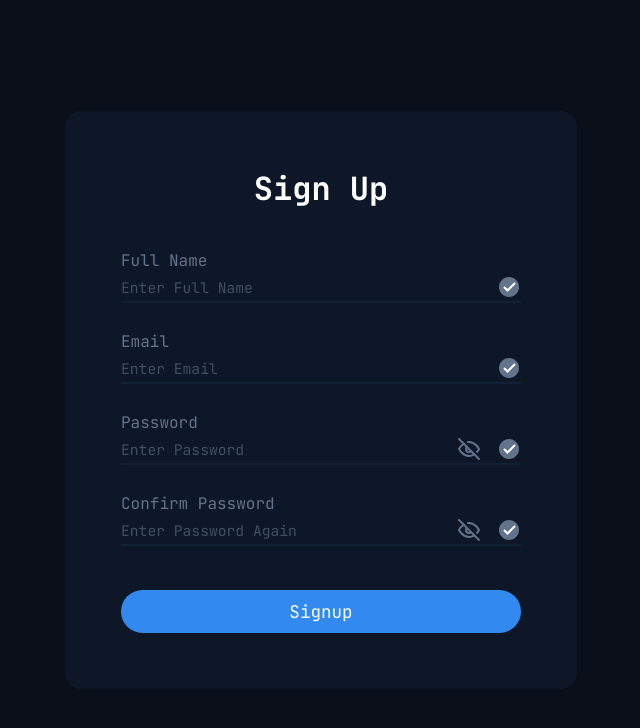
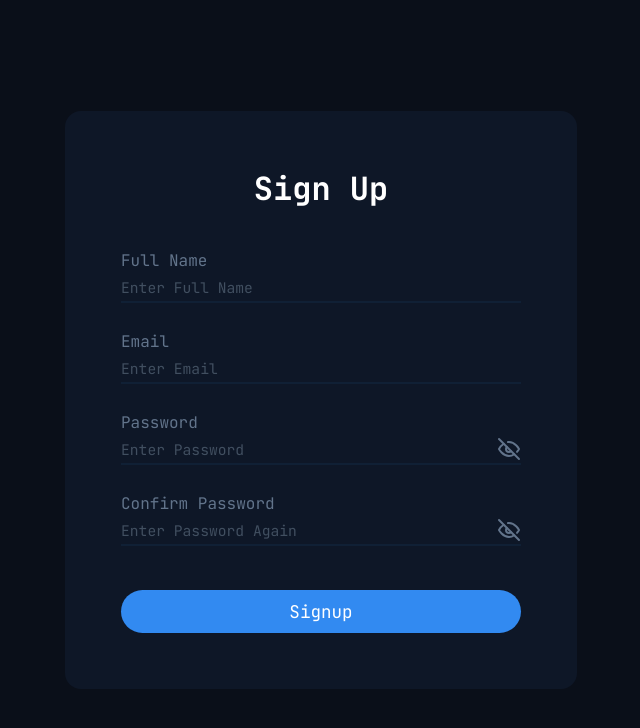
Before and after one commit to tonytran0314/vuejs_signup_form, a Vue app: page / in a window 1280 px wide. Shown: the top 728 px of the page, without its empty margins (319-959 px from the left). Built offline with nearby package versions, Linux system fonts and the light colour scheme.

Commit message:
validation when submitting

```diff
--- a/src/components/SignupForm.vue
+++ b/src/components/SignupForm.vue
@@ -5,14 +5,22 @@
 
     const toast = useToast()
 
-    let hasFieldErrors = ref(true)
+    const submitHandle = () => {
+        const fullnameError = fullnameValidation(fullname.vmodel)
+        const emailError = emailValidation(email.vmodel)
+        const passwordError = passwordValidation(password.vmodel)
+        const confirmPasswordError = confirmPasswordValidation(confirmPassword.vmodel)
 
-    const submitHandle = () => {
-        console.log(hasFieldErrors.value)
-        if(hasFieldErrors.value === true) {
-            toast.error(`You haven't completed the form`)
-        } else {
-            toast.success('Sign Up Successfully')
+        fullname.error = fullnameError.exist ? fullnameError.message : null
+        email.error = emailError.exist ? emailError.message : null
+        password.error = passwordError.exist ? passwordError.message : null
+        confirmPassword.error = confirmPasswordError.exist ? confirmPasswordError.message : null
+
+        if (!fullname.error &&
+            !email.error &&
+            !password.error &&
+            !confirmPassword.error) {
+                toast.success('Sign Up Successfully')
         }
     }
 
@@ -119,12 +127,13 @@
             }
         }
 
-        if(password.value !== confirmPassword ) {
+        if(password.vmodel !== confirmPassword ) {
             error = {
                 'exist': true,
                 'message': errors_list.unmatch
             }
         }
+
         return error
     }
 
@@ -144,7 +153,7 @@
         'name': 'fullname',
         'label': 'Full Name',
         'placeholder': 'Enter Full Name',
-        'validator': fullnameValidation
+        'error': null
     })
 
     const email = reactive({
@@ -153,7 +162,7 @@
         'name': 'email',
         'label': 'Email',
         'placeholder': 'Enter Email',
-        'validator': emailValidation
+        'error': null
     })
 
     const password = reactive({
@@ -162,8 +171,8 @@
         'name': 'password',
         'label': 'Password',
         'placeholder': 'Enter Password',
-        'validator': passwordValidation,
-        'toggle': true
+        'toggle': true,
+        'error': null
     })
 
     const confirmPassword = reactive({
@@ -172,8 +181,8 @@
         'name': 'confirmPassword',
         'label': 'Confirm Password',
         'placeholder': 'Enter Password Again',
-        'validator': confirmPasswordValidation,
-        'toggle': true
+        'toggle': true,
+        'error': null
     })
 </script>
 
@@ -187,7 +196,7 @@
                 :name="fullname.name"
                 :label="fullname.label"
                 :placeholder="fullname.placeholder"
-                :validator="fullname.validator" />
+                :error="fullname.error" />
 
             <BaseInput
                 v-model="email.vmodel"
@@ -195,7 +204,7 @@
                 :name="email.name"
                 :label="email.label"
                 :placeholder="email.placeholder"
-                :validator="email.validator" />
+                :error="email.error" />
 
             <BaseInput
                 v-model="password.vmodel"
@@ -203,8 +212,8 @@
                 :name="password.name"
                 :label="password.label"
                 :placeholder="password.placeholder"
-                :validator="password.validator"
                 :togglePassword="password.toggle"
+                :error="password.error"
                 @updateType="updateInputType" />
 
             <BaseInput
@@ -213,8 +222,8 @@
                 :name="confirmPassword.name"
                 :label="confirmPassword.label"
                 :placeholder="confirmPassword.placeholder"
-                :validator="confirmPassword.validator"
                 :togglePassword="confirmPassword.toggle"
+                :error="confirmPassword.error"
                 @updateType="updateInputType" />
 
         </div>
--- a/src/components/form/BaseInput.vue
+++ b/src/components/form/BaseInput.vue
@@ -24,12 +24,11 @@
             type: String,
             required: true
         },
-        validator: {
-            type: Function,
-            required: true
-        },
         togglePassword: {
             type: Boolean
+        },
+        error: {
+            type: String
         }
     })
 
@@ -46,21 +45,8 @@
         })
     }
 
-    const error = reactive({
-        'exist': true,
-        'message': null
-    })
-
-
-    const blueColor = ref('rgb(50, 138, 241)') // completed color
-    const grayColor = ref('rgb(98, 116, 139)')
-
-    const updateModelValueAndValidate = (event) => {
+    const updateModelValue = (event) => {
         const inputValue = event.target.value.trim()
-
-        error.exist = props.validator(inputValue).exist
-        error.message = props.validator(inputValue).message
-
         emit('update:modelValue', inputValue) // [Emit] part 2 (these two parts must be together)
     }
 
@@ -71,36 +57,19 @@
         <label :for="props.name">{{ props.label }}</label>
         <div class="input_field">
             <input
-                @input="updateModelValueAndValidate"
-                @blur="updateModelValueAndValidate"
+                @input="updateModelValue"
                 :value="props.modelValue"
                 :type="props.type"
                 :name="props.name"
                 :placeholder="props.placeholder">
             <div class="input_icon">
-
                 <div v-show="props.togglePassword">
                     <EyeSymbol v-if="showPassword" @toggle-password-visibility="togglePassword" />
                     <EyeSlashSymbol v-else @toggle-password-visibility="togglePassword" />
                 </div>
-
-                <svg
-                    xmlns="http://www.w3.org/2000/svg"
-                    x="0px" y="0px"
-                    width="24" height="24"
-                    viewBox="0 0 48 48">
-                        <path
-                            :fill="error.exist ? grayColor : blueColor"
-                            d="M44,24c0,11.045-8.955,20-20,20S4,35.045,4,24S12.955,4,24,4S44,12.955,44,24z">
-                        </path>
-                        <path
-                            fill="rgb(255, 255, 255)"
-                            d="M34.586,14.586l-13.57,13.586l-5.602-5.586l-2.828,2.828l8.434,8.414l16.395-16.414L34.586,14.586z">
-                        </path>
-                </svg>
             </div>
         </div>
-        <span class="field_error">{{ error.message }}</span>
+        <span class="field_error">{{ props.error }}</span>
     </div>
 </template>
 
```
